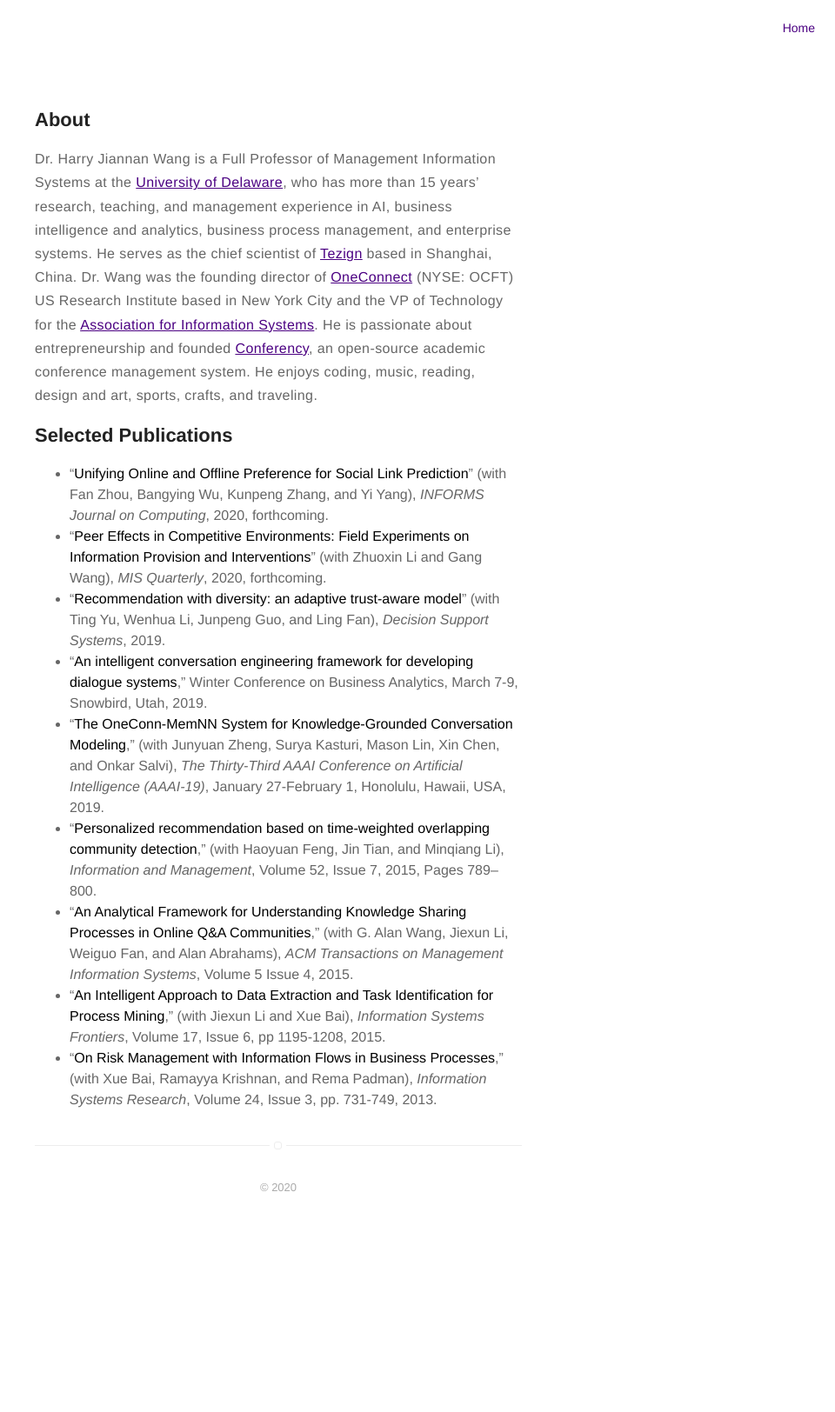
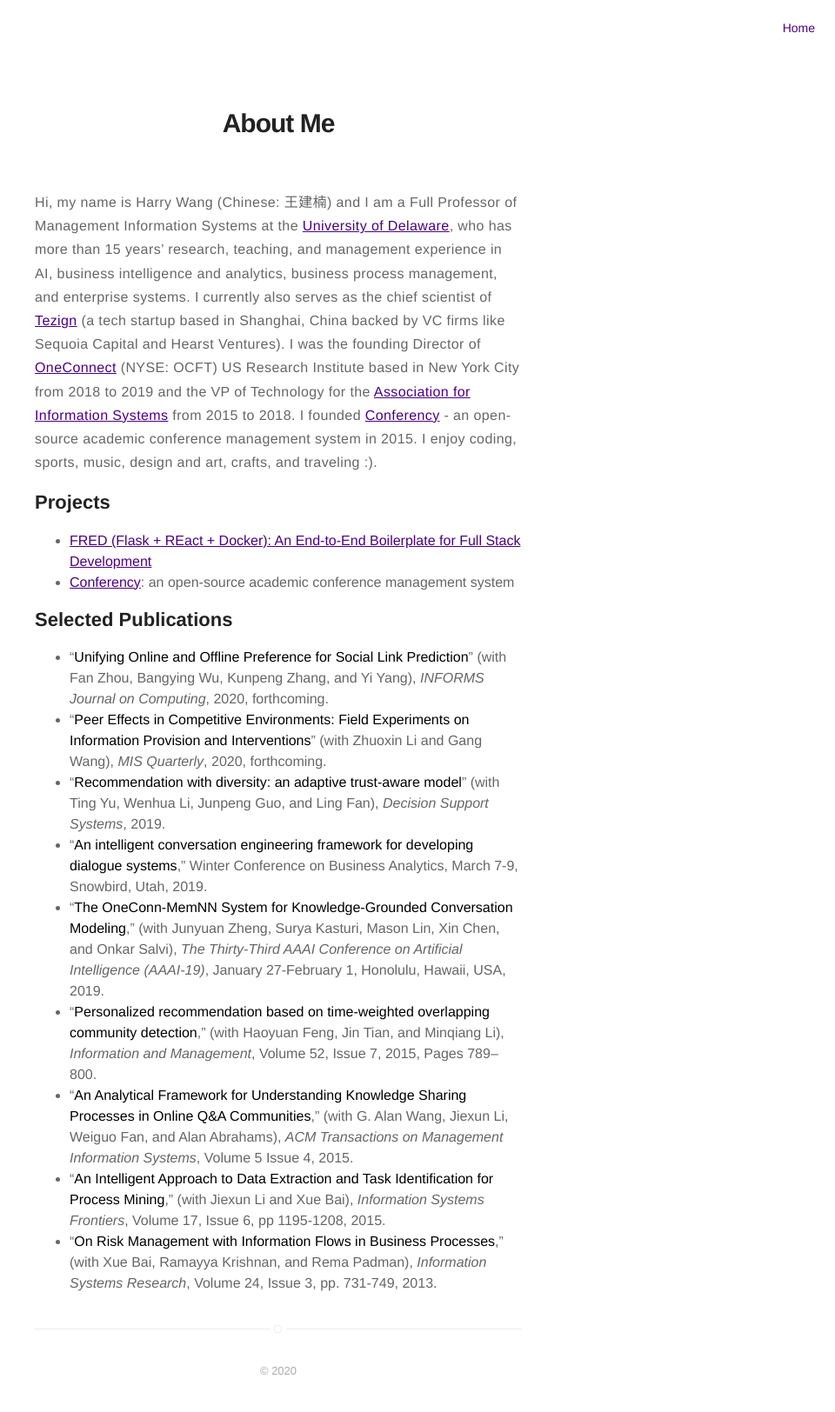
Before and after one commit to harrywang/harrywang.github.io, a Jekyll site: the page built from about.md, in a window 1280 px wide. Shown: the whole page at 87% size, without its empty margins (320-1280 px from the left). Built offline with Jekyll 4.4.1, drawn with Linux system fonts in a browser that asks for light colours; before the commit the page ends 1413 px from its top, so only the background shows below that.

Commit message:
added fred page and updated about page

```diff
--- a/_config.yml
+++ b/_config.yml
@@ -3,7 +3,7 @@ name: Harry Wang
 bio: professor / entrepreneur / developer / maker
 
 # twitter summary info
-description: technology, art, design, etc...
+description: technology, entrepreneurship, art, design, etc...
 
 # if it's an external image, update below for true
 # better with square images
@@ -14,7 +14,7 @@ picture: assets/images/harrywang.jpg
 # and specify source (external or local).
 resume: false
 resume-external: false
-resume-url: https://google.com/?q=my+resume
+resume-url: http://harrywang.me/about
 
 url: http://harrywang.github.io
 # your url: http://USERNAME.github.io
--- a/about.md
+++ b/about.md
@@ -1,10 +1,15 @@
 ---
-title: About
+title: About Me
 layout: page
 ---
-## About
+# About Me
 
-Dr. Harry Jiannan Wang is a Full Professor of Management Information Systems at the [University of Delaware](https://www.udel.edu/), who has more than 15 years' research, teaching, and management experience in AI, business intelligence and analytics, business process management, and enterprise systems. He serves as the chief scientist of [Tezign](https://www.tezign.com) based in Shanghai, China. Dr. Wang was the founding director of [OneConnect](https://www.ocft.com/) (NYSE: OCFT) US Research Institute based in New York City and the VP of Technology for the [Association for Information Systems](https://aisnet.org/). He is passionate about entrepreneurship and founded [Conferency](https://www.conferency.com/), an open-source academic conference management system. He enjoys coding, music, reading, design and art, sports, crafts, and traveling.
+Hi, my name is Harry Wang (Chinese: 王建楠) and I am a Full Professor of Management Information Systems at the [University of Delaware](https://www.udel.edu/), who has more than 15 years' research, teaching, and management experience in AI, business intelligence and analytics, business process management, and enterprise systems. I currently also serves as the chief scientist of [Tezign](https://www.tezign.com) (a tech startup based in Shanghai, China backed by VC firms like Sequoia Capital and Hearst Ventures). I was the founding Director of [OneConnect](https://www.ocft.com/) (NYSE: OCFT) US Research Institute based in New York City from 2018 to 2019 and the VP of Technology for the [Association for Information Systems](https://aisnet.org/) from 2015 to 2018. I founded [Conferency](https://www.conferency.com/) - an open-source academic conference management system in 2015. I enjoy coding, sports, music, design and art, crafts, and traveling :).
+
+## Projects
+
+- [FRED (Flask + REact + Docker): An End-to-End Boilerplate for Full Stack Development](harrywang.me/fred)
+- [Conferency](https://www.conferency.com/): an open-source academic conference management system
 
 ## Selected Publications
 
```
Also changed, not shown: fred.md (added, +33 -0 lines), CNAME (line endings or trailing spaces).
